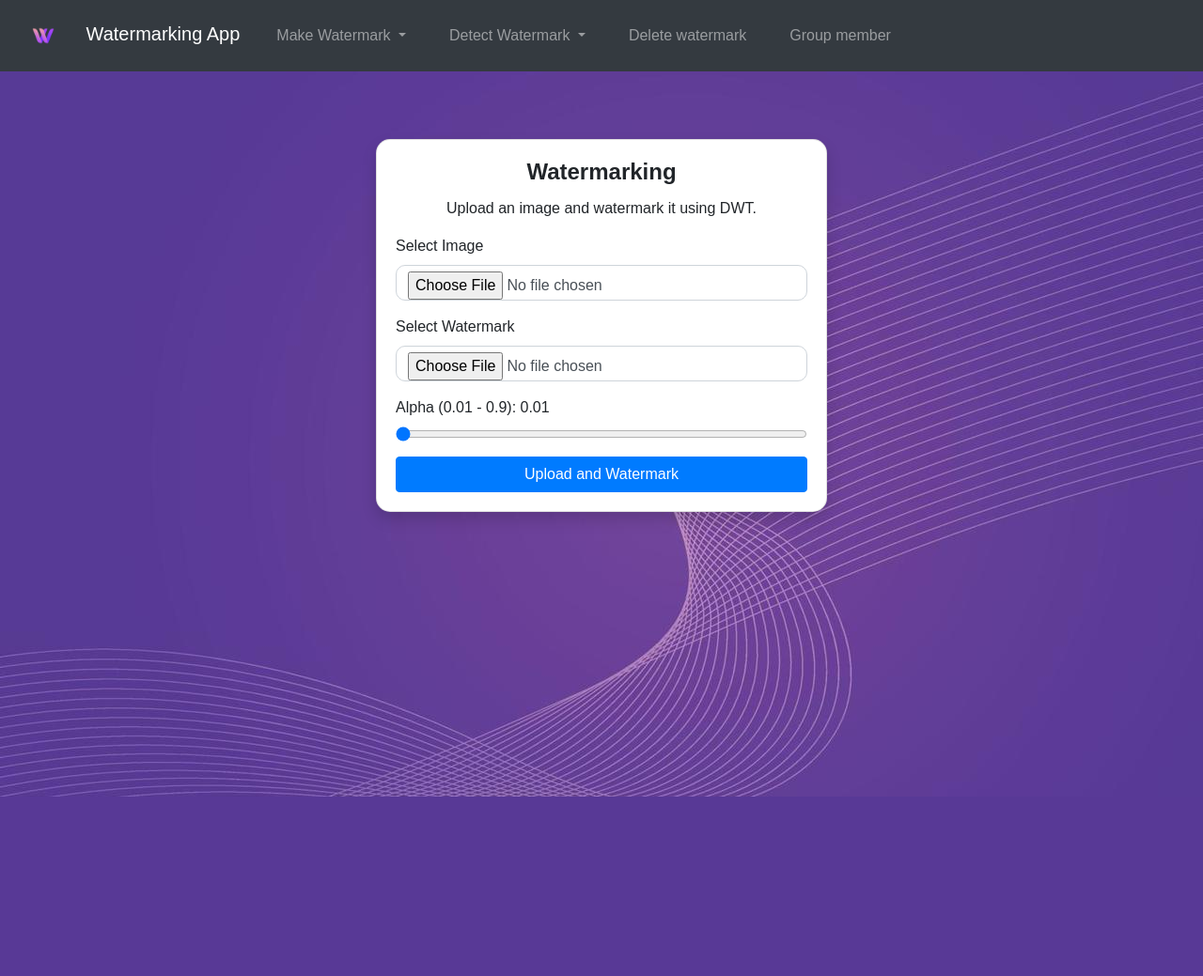
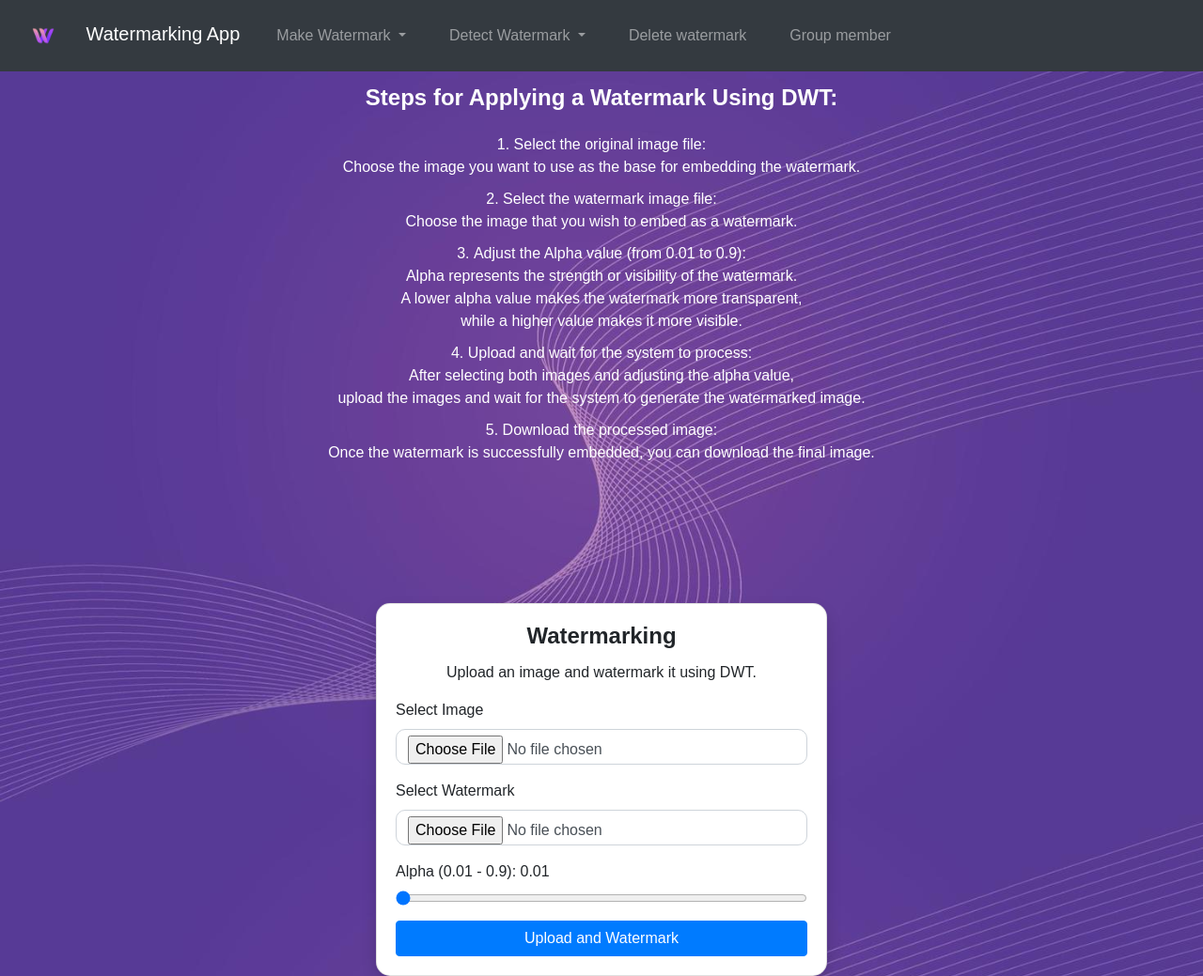
Before and after one commit to Poomdevkub/Watermark-Picture, a Flask app: page /make-watermark-dwt in a window 1280 px wide. Shown: the whole page at 94% size. Before the commit the page ends 848 px from the top, so only its background shows below. Run offline with Flask 3, Linux system fonts and the light colour scheme; some libraries are stand-ins or nearby versions.

Commit message:
เพิ่มเรื่องการอธิบายวิธีการADDภาพในDWT ยังไม่สวยเลย

```diff
--- a/Web/watermark_app/static/styles.css
+++ b/Web/watermark_app/static/styles.css
@@ -5,6 +5,9 @@ body {
    margin: 0;
    background-image: url('/static/images/modern.jpg');
    overflow-y: scroll;
+   background-attachment: fixed;
+   background-position: center;
+   background-size: cover;
 }
 
 .card {
@@ -167,3 +170,31 @@ nav ul li a {
 .content li {
    margin-bottom: 10px; /* เพิ่มระยะห่างระหว่างรายการ */
 }
+
+.dwt {
+   text-align: center; /* จัดข้อความให้อยู่ตรงกลาง */
+   color: #ffffff; /* กำหนดสีข้อความเป็นสีขาว */
+   margin-top: 30px; /* เพิ่มระยะห่างจาก navigation */
+}
+
+.dwt ol {
+   margin-top: 20px;
+   margin-left: 0; /* จัดรายการให้อยู่ตรงกลาง */
+   padding-left: 0; /* เอาระยะห่างเริ่มต้นของรายการออก */
+}
+
+.dwt li {
+   margin-bottom: 10px; /* เพิ่มระยะห่างระหว่างรายการ */
+   list-style-position: inside; /* ทำให้ bullet อยู่ด้านใน */
+}
+
+/* เพิ่มระยะห่างจากส่วน navigation */
+nav + .dwt {
+   margin-top: 50px; /* เพิ่มระยะห่างเพิ่มเติมจาก nav */
+}
+
+.dwt p.anim {
+   font-size: 24px; /* ปรับขนาดตัวอักษรให้ใหญ่ขึ้น */
+   font-weight: bold; /* ทำให้ตัวหนาเพื่อความชัดเจน */
+   margin-bottom: 10px; /* เพิ่มระยะห่างด้านล่างเล็กน้อย */
+}
--- a/Web/watermark_app/templates/Make watermark_DWT.html
+++ b/Web/watermark_app/templates/Make watermark_DWT.html
@@ -10,6 +10,23 @@
     </head>
     <body>
         {% include 'navigation.html' %}
+        <div class="dwt">
+        <p class="anim">
+            <br>Steps for Applying a Watermark Using DWT:
+        </p>
+        <ol>
+            <li>Select the original image file:<br>
+                Choose the image you want to use as the base for embedding the watermark.</li>
+            <li>Select the watermark image file:<br>
+                Choose the image that you wish to embed as a watermark.</li>
+            <li>Adjust the Alpha value (from 0.01 to 0.9):<br>
+                Alpha represents the strength or visibility of the watermark. <br> A lower alpha value makes the watermark more transparent, <br> while a higher value makes it more visible.</li>
+            <li>Upload and wait for the system to process:<br>
+                After selecting both images and adjusting the alpha value, <br> upload the images and wait for the system to generate the watermarked image.</li>
+            <li>Download the processed image:<br>
+                Once the watermark is successfully embedded, you can download the final image.</li>
+        </ol>
+    </div>
 
         <div class="container d-flex justify-content-center mt-5">
             <div class="card shadow" style="width: 30rem;">
```
